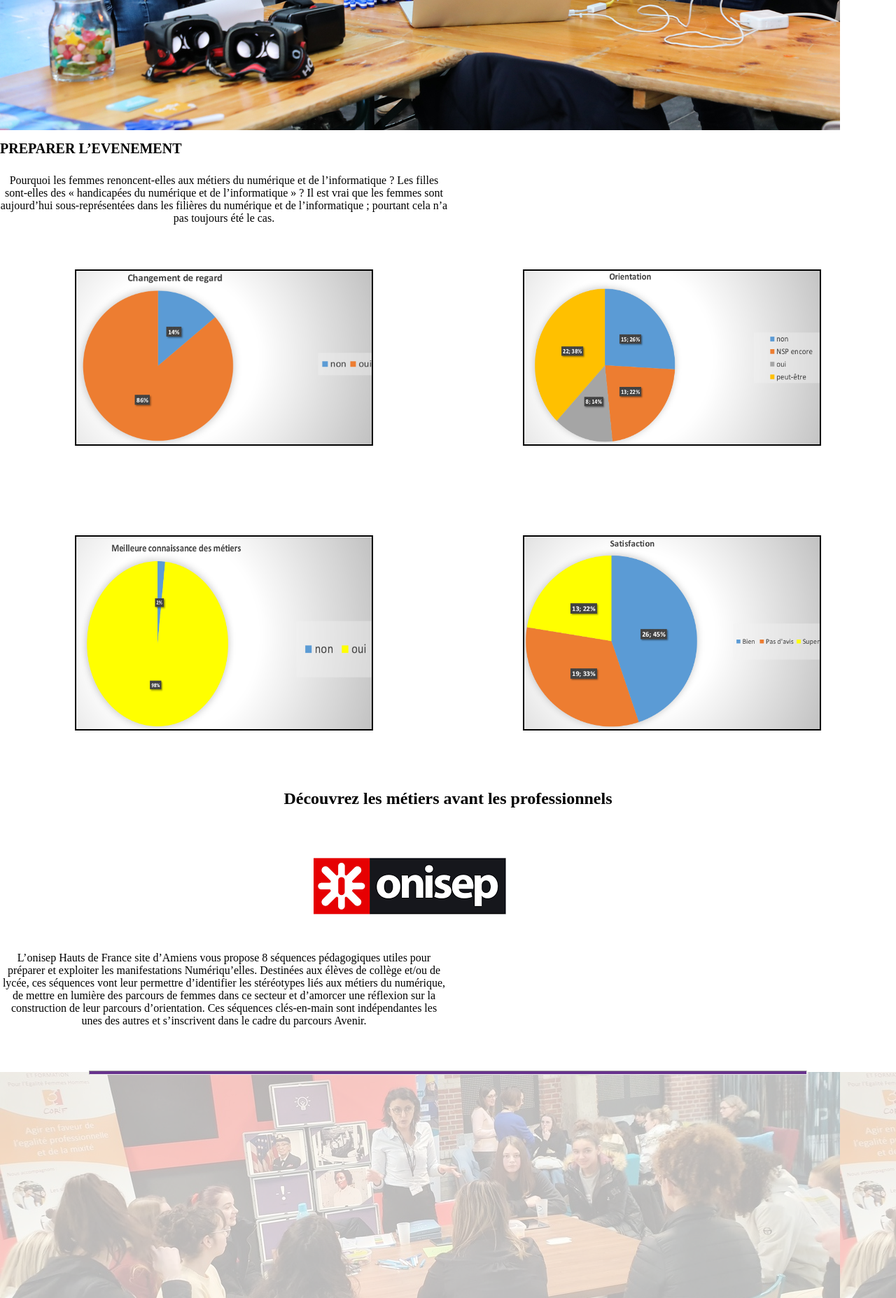
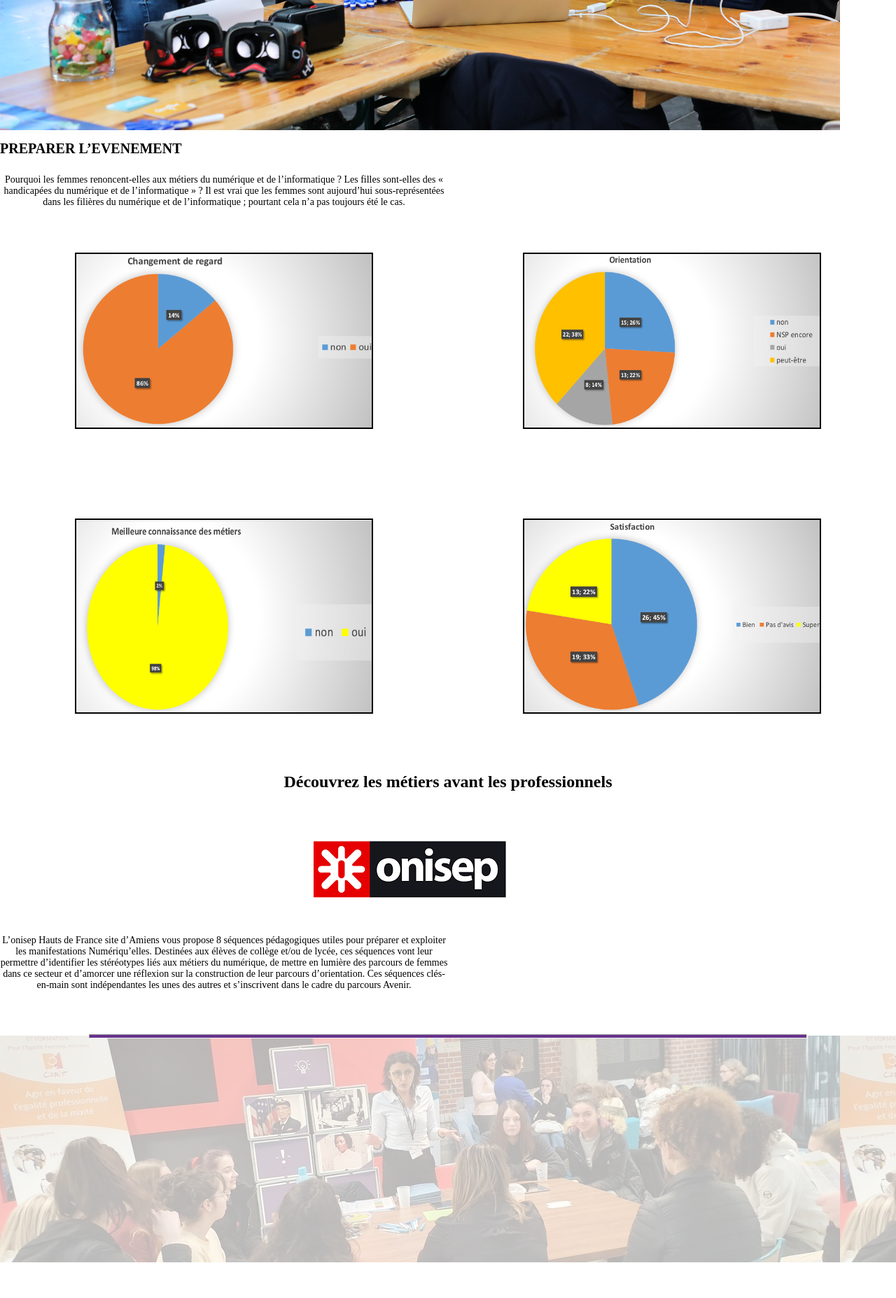
Before and after one commit to therbin404/numeriquelles, a PHP site: page /evenement_preparation.php in a window 1280 px wide. Shown: the part 1226-3081 px from the top of the page at 70% size. Run offline with PHP 8.4, Linux system fonts and the light colour scheme.

Commit message:
modified font size

```diff
--- a/style_evenement_preparation.css
+++ b/style_evenement_preparation.css
@@ -1,5 +1,5 @@
 p{
-    font-size: medium;
+font-size: 1.4rem;
 width: 50%;
 text-align: center;
 margin-left: 27%;
```
